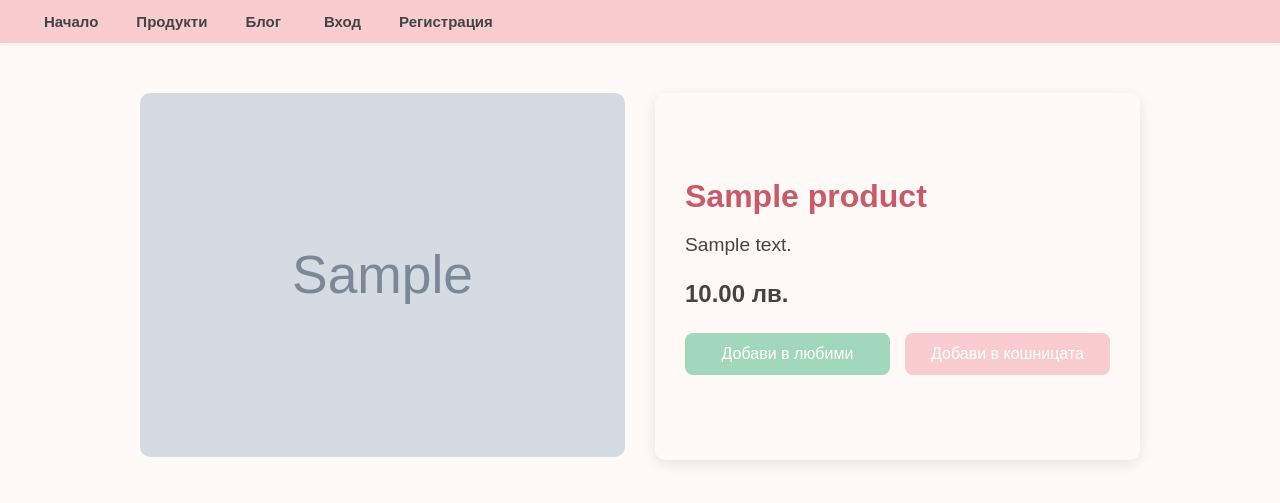
After one commit to YoanaTsvetanova/Flower_Shop, a PHP site: page /product.php?id=1 in a window 1280 px wide. The commit adds this page. Shown: the top 503 px of the page. Run offline with PHP 8.4, Linux system fonts and the light colour scheme; tables that the repository leaves empty or names only in its code hold one stand-in row (values such as "Sample post"); grey boxes marked "Sample" are stand-in pictures.

```diff
--- a/navbar.php
+++ b/navbar.php
@@ -25,7 +25,7 @@ $is_logged_in = isset($_SESSION['id']) && $_SESSION['id'];
             <div class="nav-menu__section">
                 <a class="nav-menu__link" href="index.php">Начало</a>
                 <a class="nav-menu__link" href="products.php">Продукти</a>
-                <a class="nav-menu__link" href="blog.php">Блог</a>
+                <a class="nav-menu__link" href="blogs.php">Блог</a>
                 <?php if ($is_logged_in): ?>
                     <a class="nav-menu__link" href="favourites.php">Любими</a>
                 <?php endif; ?>
--- /dev/null
+++ b/product.php
@@ -0,0 +1,146 @@
+<?php
+session_start();
+include 'config.php';
+
+$is_logged_in = isset($_SESSION['id']) && $_SESSION['id'];
+
+// Check if an ID was provided
+if (!isset($_GET['id']) || empty($_GET['id'])) {
+    echo "Продуктът не е намерен.";
+    exit;
+}
+
+$id = intval($_GET['id']); // sanitize input
+
+// Fetch product from database
+$query = "SELECT * FROM products WHERE id = $id";
+$result = mysqli_query($conn, $query);
+
+if (mysqli_num_rows($result) == 0) {
+    echo "Продуктът не е намерен.";
+    exit;
+}
+
+$product = mysqli_fetch_assoc($result);
+?>
+
+<!DOCTYPE html>
+<html lang="bg">
+<head>
+    <meta charset="UTF-8">
+    <title><?php echo htmlspecialchars($product['name']); ?> - Онлайн Магазин за Цветя</title>
+    <link rel="stylesheet" href="styles.css">
+    <style>
+        .product-page {
+            max-width: 1000px;
+            margin: 50px auto;
+            display: flex;
+            flex-wrap: wrap;
+            gap: 30px;
+        }
+
+        .product-image {
+            flex: 1 1 400px;
+        }
+
+        .product-image img {
+            width: 100%;
+            height: auto;
+            border-radius: 10px;
+            object-fit: cover;
+        }
+
+        .product-info {
+            flex: 1 1 400px;
+            background-color: var(--cream);
+            padding: 30px;
+            border-radius: 10px;
+            box-shadow: 0 4px 15px rgba(0,0,0,0.1);
+            display: flex;
+            flex-direction: column;
+            justify-content: center;
+        }
+
+        .product-info h1 {
+            color: #c85a6a;
+            font-size: 2rem;
+            margin-bottom: 15px;
+        }
+
+        .product-info p.description {
+            font-size: 1.2rem;
+            margin-bottom: 20px;
+            line-height: 1.6;
+        }
+
+        .product-info p.price {
+            font-size: 1.5rem;
+            font-weight: bold;
+            color: var(--dark-gray);
+            margin-bottom: 25px;
+        }
+
+        .product-info .buttons {
+            display: flex;
+            gap: 15px;
+            flex-wrap: wrap;
+        }
+
+        .product-info button {
+            flex: 1;
+            padding: 12px;
+            font-size: 1rem;
+            border-radius: 8px;
+            border: none;
+            cursor: pointer;
+            transition: background-color 0.3s ease;
+        }
+
+        .product-info .fav-btn {
+            background-color: var(--light-mint-green);
+            color: white;
+        }
+
+        .product-info .fav-btn:hover {
+            background-color: var(--dark-mint-green);
+        }
+
+        .product-info .cart-btn {
+            background-color: var(--light-pink);
+            color: white;
+        }
+
+        .product-info .cart-btn:hover {
+            background-color: var(--dark-pink);
+        }
+
+        @media screen and (max-width: 768px) {
+            .product-page {
+                flex-direction: column;
+            }
+        }
+    </style>
+</head>
+<body>
+
+<?php include 'navbar.php'; ?>
+
+<main>
+    <div class="product-page">
+        <div class="product-image">
+            <img src="<?php echo htmlspecialchars($product['image']); ?>" alt="<?php echo htmlspecialchars($product['name']); ?>">
+        </div>
+        <div class="product-info">
+            <h1><?php echo htmlspecialchars($product['name']); ?></h1>
+            <p class="description"><?php echo htmlspecialchars($product['description']); ?></p>
+            <p class="price"><?php echo number_format($product['price'], 2); ?> лв.</p>
+            <div class="buttons">
+                <button class="fav-btn">Добави в любими</button>
+                <button class="cart-btn">Добави в кошницата</button>
+            </div>
+        </div>
+    </div>
+</main>
+
+</body>
+</html>
```
Also changed, not shown: blog.php (added, +66 -0 lines), blogs.php (added, +84 -0 lines), index.php (+108 -1 lines), photo/anga.jpg (added), photo/house.jpg (added), photo/jade.jpg (added), photo/moeto.jpg (added), photo/namama.jpg (added), photo/nanauk.jpg (added), photo/orchid.jpg (added), photo/orchidcare.jpg (added), photo/orchidd.jpg (added), photo/terrace.jpg (added), photo/zeleno.jpg (added).
